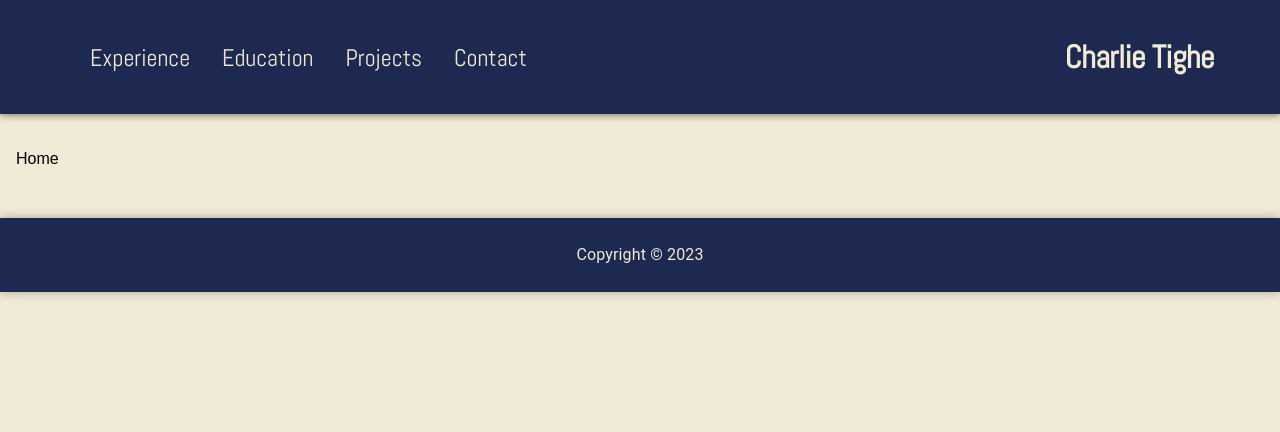
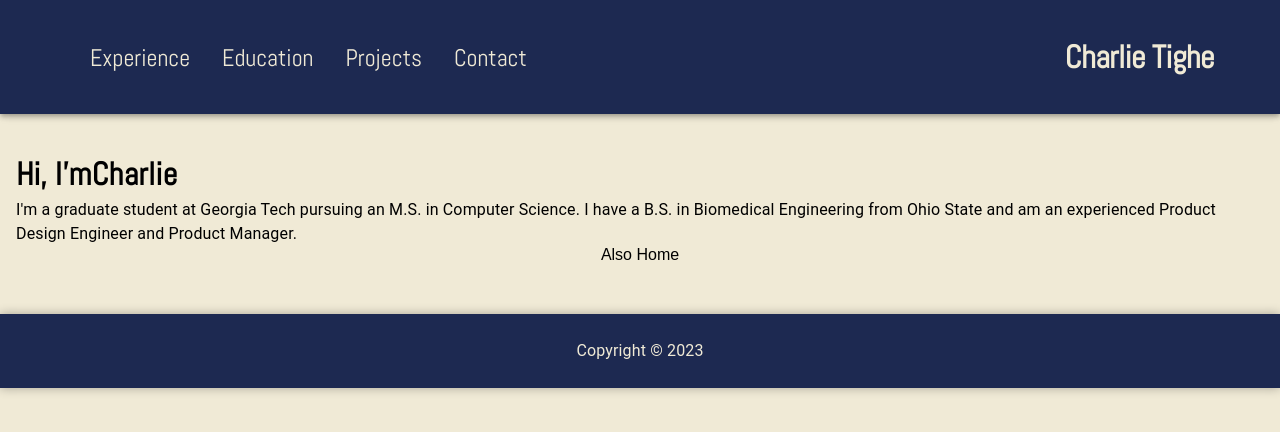
Before and after one commit to tigchuck/portfolio, a React (Create React App) app: page / in a window 1280 px wide. Shown: the top 432 px of the page. Built offline with nearby package versions, Linux system fonts and the light colour scheme.

Commit message:
Add some animations to Home Page.

```diff
--- /dev/null
+++ b/src/components/FunName.js
@@ -0,0 +1,84 @@
+import {useState, useEffect, React} from "react";
+import Grid from '@mui/material/Grid';
+import Typography from '@mui/material/Typography';
+import Slide from '@mui/material/Slide';
+import Grow from '@mui/material/Grow';
+import Fade from '@mui/material/Fade';
+
+
+
+function FunName() {
+
+    const [slide, setSlide] = useState(false);
+    const [grow, setGrow] = useState(false);
+    const [fade, setFade] = useState(false);
+
+    useEffect(() => {
+        setFade(true);
+    }, [])
+
+    return (
+        <Grid container>
+            <Fade
+                in={fade}
+                timeout={{
+                    enter: 1000,
+                }}
+                onEntered={() => {
+                    setSlide(true);
+                }}
+            >
+                <Typography
+                    sx={{
+                        fontFamily: "Abel",
+                        fontSize: "32px",
+                        lineHeight: "48px",
+                        fontWeight: "900",
+                        '&:hover': {
+                            textShadow: "0px 0px 5px red"
+                        },
+                    }}
+                >
+
+                    Hi, I'm
+                </Typography>
+            </Fade>
+            <Slide
+                direction="down"
+                in={slide}
+                timeout={{
+                    enter: 1000,
+                }}
+                onEntered={() => {
+                    setGrow(true);
+                }}
+            >
+                <Typography
+                    sx={{
+                        fontFamily: "Abel",
+                        fontSize: "32px",
+                        lineHeight: "48px",
+                        fontWeight: "900",
+                        '&:hover': {
+                            textShadow: "0px 0px 5px red"
+                        },
+                    }}
+                >
+                    Charlie
+                </Typography>
+            </Slide>
+            <Grow
+                in={grow}
+                timeout={{
+                    enter: 1000,
+                }}
+            >
+                <Typography>
+                    I'm a graduate student at Georgia Tech pursuing an M.S. in Computer Science. I have a B.S. in Biomedical Engineering from Ohio State and am an experienced Product Design Engineer and Product Manager.
+                </Typography>
+            </Grow>
+        </Grid>
+    );
+}
+
+export default FunName;
--- a/src/components/pages/Home.js
+++ b/src/components/pages/Home.js
@@ -1,10 +1,22 @@
 import React from 'react';
+import Grid from '@mui/material/Grid';
+// import Typography from '@mui/material/Typography';
+// import Paper from '@mui/material/Paper';
+import FunName from "../FunName";
+
 
 function Home() {
     return (
-        <div>
-            Home
-        </div>
+        <Grid
+            container
+            flexDirection="row"
+            justifyContent="space-around"
+        >
+            <Grid item>
+                <FunName />
+            </Grid>
+            <Grid item>Also Home</Grid>
+        </Grid>
     );
 }
 
```
Also changed, not shown: src/components/pages/Contact.js (+0 -168 lines).
